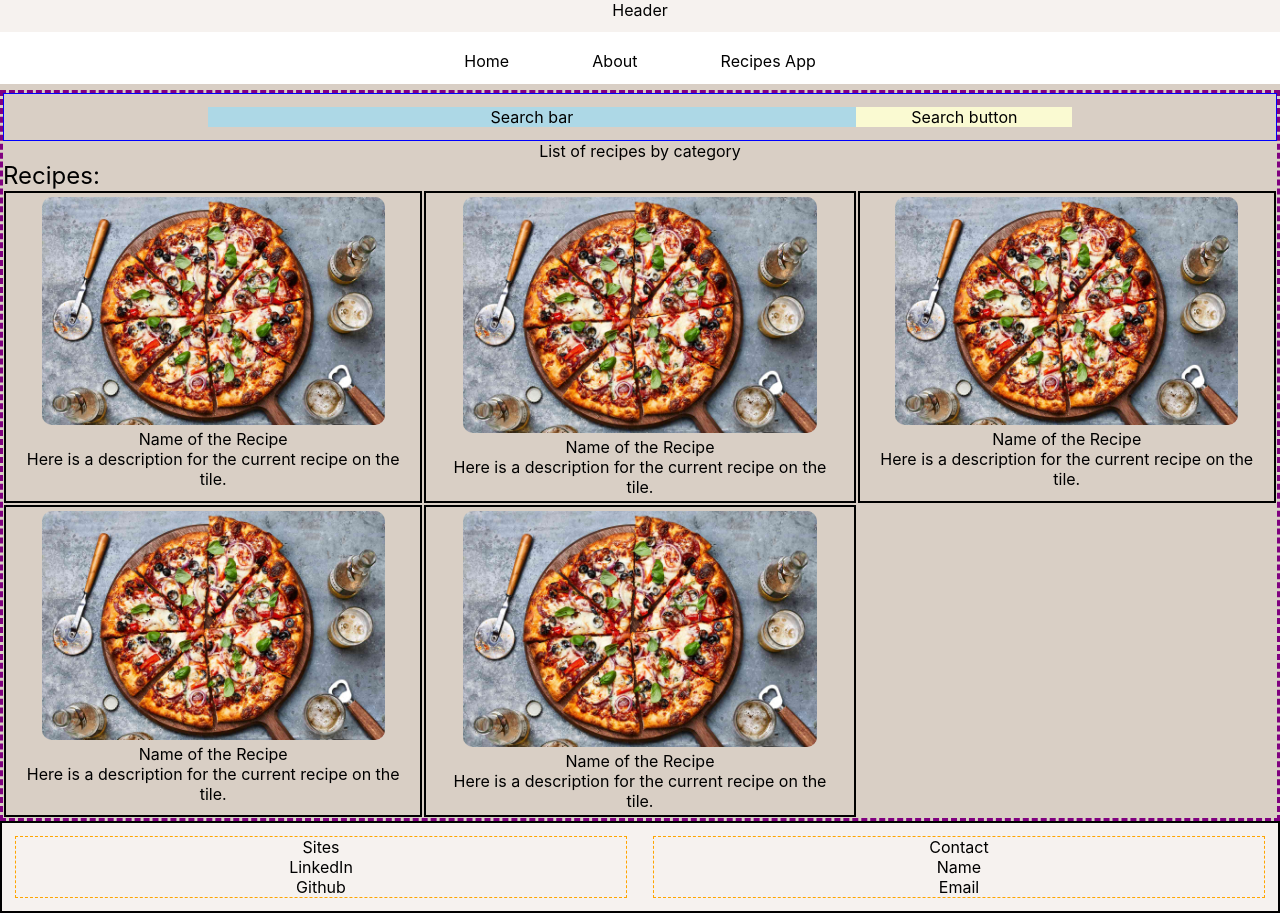
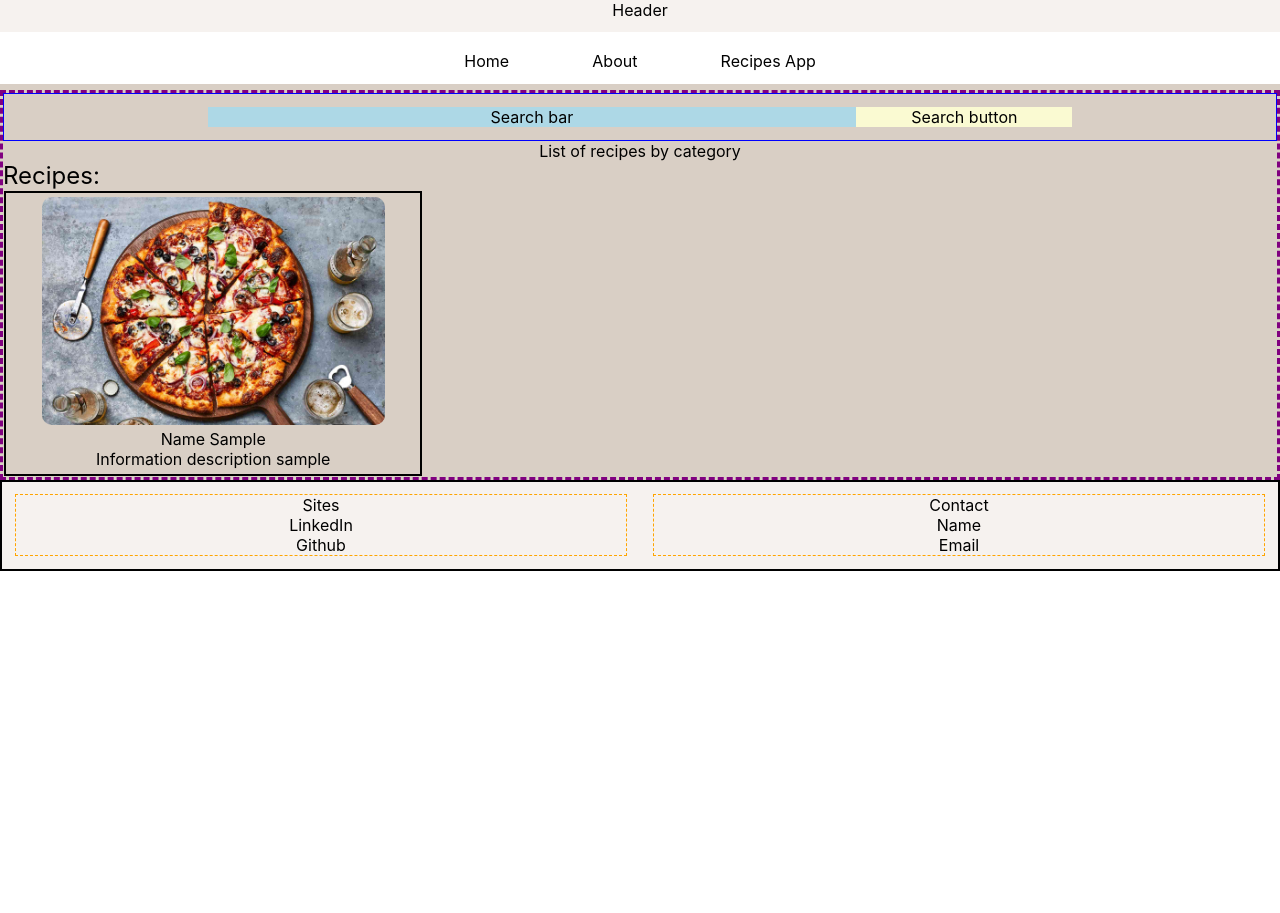
Before and after one commit to griseldasanchez/apps, a React (Create React App) app: page /recipes-app in a window 1280 px wide. After the commit the page ends 800 px from the top, so only its background shows below. Built offline with nearby package versions, Linux system fonts and the light colour scheme.

Commit message:
Removed firebase comments since it has been replaced with AWS MySQL RDS

```diff
--- a/package.json
+++ b/package.json
@@ -22,6 +22,7 @@
   },
   "scripts": {
     "start": "react-scripts start",
+    "server": "node src/utils/server.js",
     "build": "react-scripts build",
     "test": "react-scripts test",
     "eject": "react-scripts eject"
--- a/src/App.js
+++ b/src/App.js
@@ -11,7 +11,6 @@ import { createBrowserRouter,
 import Home from './components/Home/Home';
 import About from './components/About';
 import RecipesApp from'./components/Recipes/RecipesApp';
-import { dataLoader } from './components/Recipes/RecipesApp';
 import Footer from './components/Footer/Footer';
 import RecipeDetails from './components/Recipes/RecipeDetails';
 // eslint-disable-next-line
@@ -20,10 +19,6 @@ import NavigationBar from './components/NavigationBar';
 // Styles
 import './App.css';
 
-// // Database
-// import { db } from './utils/firebase';
-// import { getDatabase, ref, set } from "firebase/database";
-
 function App() {
 
   const router = createBrowserRouter(
@@ -31,24 +26,11 @@ function App() {
       <Route path="/" element={<Root /> }>
         <Route index element={<Home />}></Route>
         <Route path="/about" element={<About />}></Route>
-        <Route path="/recipes-app" element={<RecipesApp />} loader={dataLoader}></Route>
+        <Route path="/recipes-app" element={<RecipesApp />}></Route>
         <Route path="/recipe-details" element={<RecipeDetails />}></Route>
       </Route>
     )
   );
-
-  // let writeData = (recipeId, recipeName, cuisine, description, imageURL, ingredients, instructions) => {
-  //   const db = getDatabase();
-  //   const reference = ref(db, 'recipe/' + recipeId);
-  //    set(reference, {
-  //     recipeName: recipeName,
-  //     cuisine: cuisine,
-  //     description: description,
-  //     imageURL: imageURL,
-  //     ingredients: ingredients,
-  //     instructions: instructions
-  //   })
-  //  }
 
   return (
 
--- a/src/components/Recipes/AllRecipes.js
+++ b/src/components/Recipes/AllRecipes.js
@@ -11,11 +11,7 @@ export default function AllRecipes(state) {
     <div>
       <div className="search-header-name">Recipes:</div>
       <div className="recipes-grid-container">
-        <RecipeTile information={state}/>
-        <RecipeTile information={state}/>
-        <RecipeTile information={state}/>
-        <RecipeTile information={state}/>
-        <RecipeTile information={state}/>
+        <RecipeTile />
     </div>
     </div>
   );
--- a/src/components/Recipes/RecipeTile.js
+++ b/src/components/Recipes/RecipeTile.js
@@ -4,7 +4,7 @@ import { Link } from 'react-router-dom';
 // Styles
 import './AllRecipes';
 
-export default function RecipeTile( information ) {
+export default function RecipeTile(  ) {
 
   return (
     <div>
@@ -12,9 +12,9 @@ export default function RecipeTile( information ) {
         <div className="recipe-item">
           <img src="/assets/images/pizza.jpg" className="recipe-thumbnail" alt="Recipe Thumbnail" />
           <br />
-          {information.information.state.name}
+          Name Sample
           <br />
-          {information.information.state.description}
+        Information description sample
         </div>
       </Link>
     </div>
--- a/src/components/Recipes/RecipesApp.js
+++ b/src/components/Recipes/RecipesApp.js
@@ -1,5 +1,4 @@
 import React from 'react';
-import { useLoaderData } from 'react-router-dom';
 
 // Components
 import SearchRecipes from './SearchRecipes';
@@ -10,25 +9,14 @@ import './AllRecipes.css';
 
 export default function RecipesApp() {
 
-  const informationUrl = useLoaderData();
-
   return (
    <div id="recipes-app">
 
       <SearchRecipes/>
 
       <div>List of recipes by category</div>
-      <AllRecipes state={informationUrl}/>
+      <AllRecipes/>
 
    </div>
   )
 }
-
-export const dataLoader = () => {
-  const recipe = {
-    name: "Name of the Recipe",
-    description: "Here is a description for the current recipe on the tile."
-  }
-
-  return recipe;
-}
```
Also changed, not shown: 1 other file (tests, documents, lock files or other folders).
